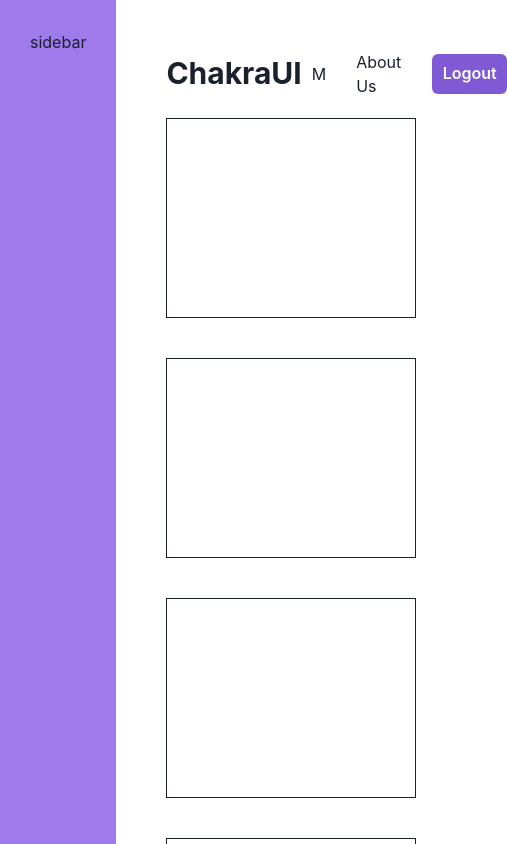
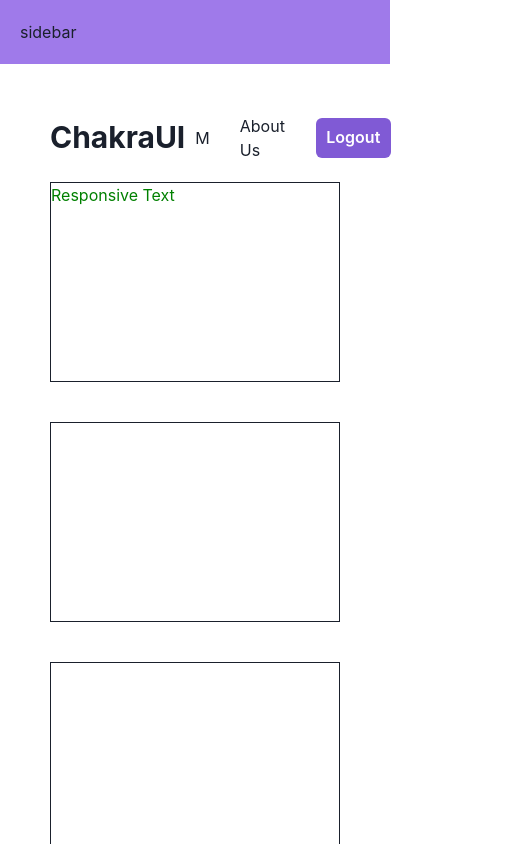
Before and after one commit to Sarinaryal/Complete_ChakraUI, a React (Vite) app: page / in a window 390 px wide. Shown: the top 844 px of the page, 507 px wide, since content can reach past the window. Built offline with nearby package versions, Linux system fonts and the light colour scheme.

Commit message:
working with responsive styles

```diff
--- a/src/layouts/RootLayout.jsx
+++ b/src/layouts/RootLayout.jsx
@@ -5,12 +5,21 @@ import Navbar from "../Components/Navbar"
 export default function RootLayout() {
   return (
     <Grid templateColumns='repeat(6, 1fr)' bg='grey.50'>
-      <GridItem as='aside' colSpan='1'
-      bg='purple.400' minHeight='100vh' p='30px'>
+      <GridItem
+        as='aside'
+        colSpan= {{ base: 6, lg : 2, xl: 1}}
+        bg='purple.400'
+        minHeight= {{lg: '100vh'}}
+        p={{ base: '20px' , lg: '30px'}}
+      >
       <span>sidebar</span>
       </GridItem>
 
-      <GridItem as='main' colSpan='5' p='40px'>
+      <GridItem
+        as='main'
+        colSpan= {{ base: 6, lg : 4, xl: 5}}
+        p='40px'
+      >
       <Navbar/>
       <Outlet />
       </GridItem>
--- a/src/pages/Dashboard.jsx
+++ b/src/pages/Dashboard.jsx
@@ -5,7 +5,9 @@ export default function Dashboard() {
   return(
 
     <SimpleGrid p='10px' spacing={10} minChildWidth='250px'>
-      <Box bg='white' h='200px' border='1px solid'></Box>
+      <Box bg='white' h='200px' border='1px solid'>
+        <Text color={{ base: 'green', md : 'blue', lg : 'pink'}} fontSize={{base: '30pxpx', md : '20px', lg : '40px'}}>Responsive Text</Text>
+      </Box>
       <Box bg='white' h='200px' border='1px solid'></Box>
       <Box bg='white' h='200px' border='1px solid'></Box>
       <Box bg='white' h='200px' border='1px solid'></Box>
```
